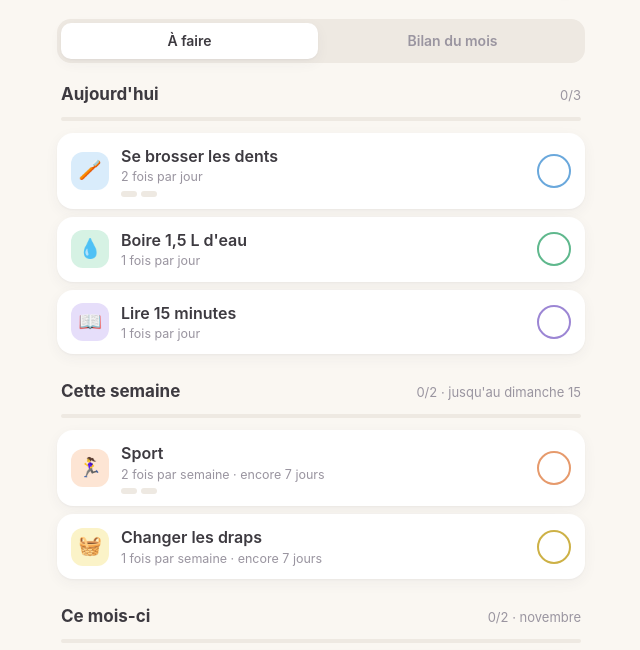
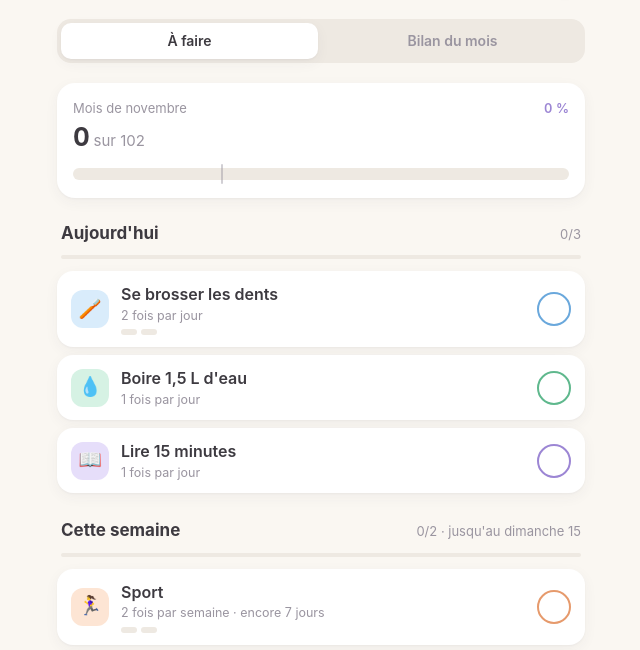
Before and after one commit to clairegrbd-cmyk/Tracker-, a plain HTML site: page index.html in a window 1280 px wide. Shown: the part 86-736 px from the top of the page, without its empty margins (319-959 px from the left). Drawn offline with Linux system fonts and the light colour scheme.

Commit message:
Add monthly progress gauge ("X sur Y")
Shows a gauge of completed vs. expected occurrences for the current month
at the top of the to-do page and the monthly recap, plus a per-habit bar.

Co-Authored-By: Claude Opus 5.5 <noreply@anthropic.com>
Claude-Session: https://claude.ai/code/session_0195FScDQtjz17foTYff5Dni

```diff
--- a/index.html
+++ b/index.html
@@ -112,6 +112,20 @@
   .pip.on { background: var(--tint-d); }
 
   .empty { color: var(--muted); font-size: 14px; text-align: center; padding: 18px; border: 1.5px dashed var(--line); border-radius: 16px; }
+
+  /* Jauge du mois */
+  .gauge { background: var(--surface); border-radius: 18px; box-shadow: var(--shadow); padding: 16px 16px 18px; margin-bottom: 24px; }
+  .gauge-top { display: flex; justify-content: space-between; font-size: 13px; color: var(--muted); }
+  .gauge-pct { font-weight: 600; color: var(--c-lavande-d); font-variant-numeric: tabular-nums; }
+  .gauge-num { font-size: 15px; color: var(--muted); margin: 2px 0 12px; }
+  .gauge-num b { font-size: 26px; color: var(--text); font-weight: 700; letter-spacing: -.02em; font-variant-numeric: tabular-nums; }
+  .gauge-bar { position: relative; height: 12px; border-radius: 6px; background: var(--line); }
+  .gauge-bar > i { display: block; height: 100%; border-radius: 6px; background: linear-gradient(90deg, var(--c-rose-d), var(--c-lavande-d)); opacity: .75; transition: width .4s ease; }
+  .gauge-mark { position: absolute; top: -4px; bottom: -4px; width: 2px; border-radius: 1px; background: var(--muted); opacity: .45; transform: translateX(-1px); }
+  .mini { display: flex; align-items: center; gap: 10px; margin-top: 10px; }
+  .mini-bar { flex: 1; height: 6px; border-radius: 3px; background: var(--line); overflow: hidden; }
+  .mini-bar > i { display: block; height: 100%; background: var(--tint-d); border-radius: 3px; }
+  .mini span { font-size: 12px; color: var(--muted); font-variant-numeric: tabular-nums; white-space: nowrap; }
 
   /* Bilan du mois */
   .recap { background: var(--surface); border-radius: 16px; box-shadow: var(--shadow); padding: 14px; margin-bottom: 8px; }
@@ -308,7 +322,39 @@
     const c = Math.floor((u - a) / h.every);
     const startUnit = a + c * h.every;
     const end = new Date(unitStart(h.period, startUnit + h.every) - DAY / 2);
-    return { id: c, end: new Date(end.getFullYear(), end.getMonth(), end.getDate()) };
+    return { id: c, start: unitStart(h.period, startUnit), end: new Date(end.getFullYear(), end.getMonth(), end.getDate()) };
+  }
+
+  // Objectif du mois en cours pour une habitude : toutes les occurrences
+  // (cycles) du mois, et combien sont déjà réalisées.
+  function monthProgress(h, now = new Date()) {
+    const mStart = new Date(now.getFullYear(), now.getMonth(), 1);
+    const mEnd = new Date(now.getFullYear(), now.getMonth() + 1, 0);
+    const cur = cycleOf(h, now).id;
+    const hits = (state.month && state.month.hits[h.id]) || [];
+    const first = parseISO(h.start);
+    let target = 0, done = 0;
+    for (let d = mStart; d <= mEnd; ) {
+      const c = cycleOf(h, d);
+      d = new Date(c.end.getFullYear(), c.end.getMonth(), c.end.getDate() + 1);
+      if (c.end < first) continue; // l'habitude n'existait pas encore
+      // Une semaine à cheval sur deux mois compte pour le mois où elle commence
+      if (h.period !== 'month' && c.start < mStart) continue;
+      target += h.times;
+      if (c.id === cur) done += countOf(h);
+      else if (c.id < cur) {
+        const from = c.start < mStart ? 1 : c.start.getDate();
+        const to = c.end > mEnd ? mEnd.getDate() : c.end.getDate();
+        done += Math.min(h.times, hits.filter(x => x >= from && x <= to).length);
+      }
+    }
+    return { done: Math.min(done, target), target };
+  }
+  function monthTotals() {
+    return state.habits.reduce((t, h) => {
+      const p = monthProgress(h);
+      return { done: t.done + p.done, target: t.target + p.target };
+    }, { done: 0, target: 0 });
   }
 
   // ---------- État ----------
@@ -400,8 +446,20 @@
     $('#view').innerHTML = view === 'todo' ? renderTodo() : renderMonth();
   }
 
+  function gaugeHTML() {
+    const { done, target } = monthTotals();
+    if (!target) return '';
+    const now = new Date();
+    const pct = Math.round(done / target * 100);
+    return `<div class="gauge">
+      <div class="gauge-top"><span class="gauge-label">Mois de ${fmt(now, { month: 'long' })}</span><span class="gauge-pct">${pct} %</span></div>
+      <div class="gauge-num"><b>${done}</b> sur ${target}</div>
+      <div class="gauge-bar"><i style="width:${pct}%"></i><span class="gauge-mark" style="left:${now.getDate() / new Date(now.getFullYear(), now.getMonth() + 1, 0).getDate() * 100}%" title="Aujourd'hui"></span></div>
+    </div>`;
+  }
+
   function renderTodo() {
-    let html = '';
+    let html = gaugeHTML();
     for (const p of ['day', 'week', 'month']) {
       const hs = state.habits.filter(h => h.period === p);
       if (!hs.length) continue;
@@ -439,6 +497,8 @@
     </div>`;
   }
 
+  const mini = ({ done, target }) => `<div class="mini"><div class="mini-bar"><i style="width:${target ? done / target * 100 : 0}%"></i></div><span>${done} sur ${target}</span></div>`;
+
   function renderMonth() {
     const now = new Date();
     const m = state.month;
@@ -451,6 +511,7 @@
     const cyclesDone = hs.filter(h => countOf(h) >= h.times).length;
 
     let html = `<div class="block-head"><h2 style="text-transform:capitalize">${fmt(now, { month: 'long', year: 'numeric' })}</h2><span class="sub">jour ${today}/${dim}</span></div>
+      ${gaugeHTML()}
       <div class="stats">
         <div class="stat"><b>${totalHits}</b><span>validations</span></div>
         <div class="stat"><b>${activeDays}</b><span>jours actifs</span></div>
@@ -469,7 +530,7 @@
         if (p === 'day') {
           // Jours où l'objectif du jour a été atteint
           const full = Object.keys(per).filter(d => per[d] >= h.times).length;
-          score = `${full}/${today} j`;
+          score = `${full} j réussi${full > 1 ? 's' : ''}`;
           grid = `<div class="days">${Array.from({ length: dim }, (_, i) => {
             const d = i + 1, c = per[d] || 0;
             const cls = [c >= h.times ? 'on' : '', d > today ? 'future' : '', d === today ? 'today' : ''].join(' ');
@@ -484,6 +545,7 @@
         }
         html += `<div class="recap" style="${tint(h)}">
           <div class="recap-top"><div class="emoji">${esc(h.emoji || '•')}</div><div class="name">${esc(h.name)}</div><div class="score">${esc(score)}</div></div>
+          ${mini(monthProgress(h))}
           ${grid}</div>`;
       }
       html += `</section>`;
--- a/sw.js
+++ b/sw.js
@@ -1,5 +1,5 @@
 // Cache hors-ligne simple : réseau d'abord, cache en secours.
-const CACHE = 'habitudes-v1';
+const CACHE = 'habitudes-v2';
 const ASSETS = ['./', 'index.html', 'manifest.webmanifest', 'icons/icon.svg', 'icons/apple-touch-icon.png', 'icons/icon-192.png', 'icons/icon-512.png'];
 
 self.addEventListener('install', e => {
```
Also changed, not shown: 1 other file.
